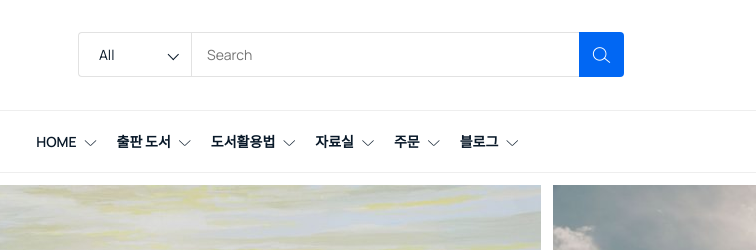
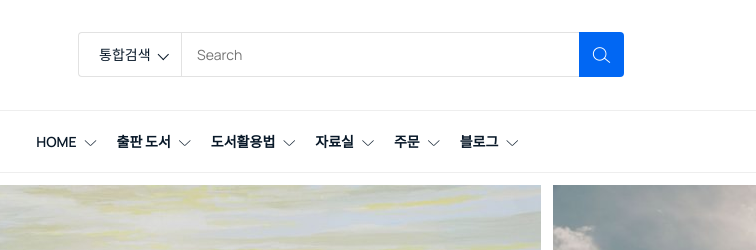
Before and after one commit to nailoc23/navpress2, a plain HTML site: page index.html in a window 1280 px wide. Shown: the top 250 px of the page, 289-1045 px from the left. Drawn offline with Linux system fonts and the light colour scheme.

Commit message:
메인시안: 검색 수정

```diff
--- a/index.html
+++ b/index.html
@@ -59,10 +59,6 @@
                                         <select id="select4">
                                             <option value="0" selected>$ USD</option>
                                             <option value="1">€ EURO</option>
-                                            <option value="2">$ CAD</option>
-                                            <option value="3">₹ INR</option>
-                                            <option value="4">¥ CNY</option>
-                                            <option value="5">৳ BDT</option>
                                         </select>
                                     </div>
                                 </li>
@@ -72,10 +68,6 @@
                                             <option value="0" selected>English</option>
                                             <option value="1">Español</option>
                                             <option value="2">Filipino</option>
-                                            <option value="3">Français</option>
-                                            <option value="4">العربية</option>
-                                            <option value="5">हिन्दी</option>
-                                            <option value="6">বাংলা</option>
                                         </select>
                                     </div>
                                 </li>
@@ -142,12 +134,9 @@
                                 <div class="search-select">
                                     <div class="select-position">
                                         <select id="select1">
-                                            <option selected>All</option>
-                                            <option value="1">option 01</option>
-                                            <option value="2">option 02</option>
-                                            <option value="3">option 03</option>
-                                            <option value="4">option 04</option>
-                                            <option value="5">option 05</option>
+                                            <option selected>통합검색</option>
+                                            <option value="1">도서명</option>
+                                            <option value="2">저자명</option>
                                         </select>
                                     </div>
                                 </div>
```
